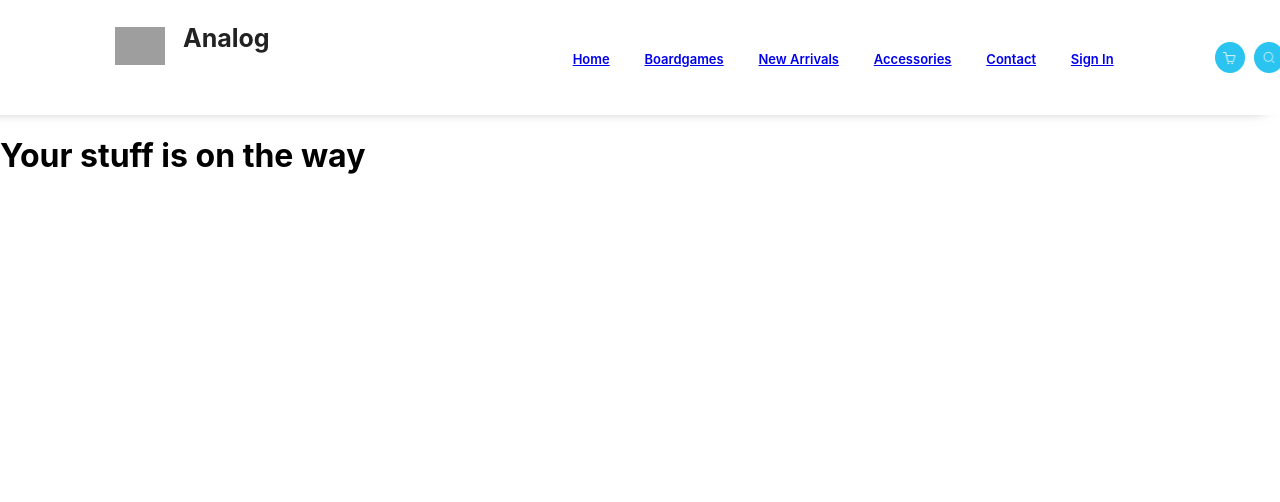
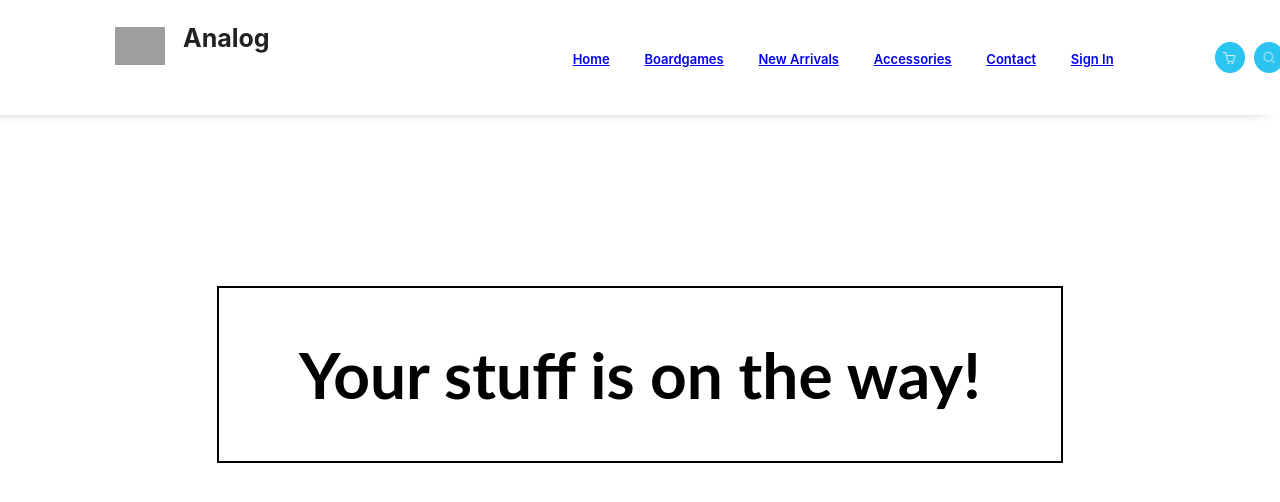
Before and after one commit to johnlinatoc/analog-frontend, a React (Create React App) app: page /success in a window 1280 px wide. Shown: the top 502 px of the page. Built offline with nearby package versions, Linux system fonts and the light colour scheme; no server answers; grey boxes are pictures that could not be loaded.

Commit message:
'Finished' success page css.

```diff
--- a/src/CheckoutContainer/Cart/Success.js
+++ b/src/CheckoutContainer/Cart/Success.js
@@ -6,8 +6,8 @@ class Success extends React.Component {
 
 render(){
     return (
-      <div>
-        <h1>Your stuff is on the way</h1>
+      <div className='success-container'>
+        <h1>Your stuff is on the way!</h1>
       </div>
     );
   }
--- a/src/CheckoutContainer/Cart/cart.css
+++ b/src/CheckoutContainer/Cart/cart.css
@@ -238,3 +238,18 @@ color: #FFFFFF;
 .card {
   height: 2rem;
 }
+
+/* ============ Success Page =============== */
+.success-container {
+  display: flex;
+  justify-content: center;
+}
+
+.success-container h1{
+  font-family: lato;
+  position: relative;
+  top: 2em;
+  font-size: 4rem;
+  border: black solid 2px;
+  padding: 3rem 5rem;
+}
```
